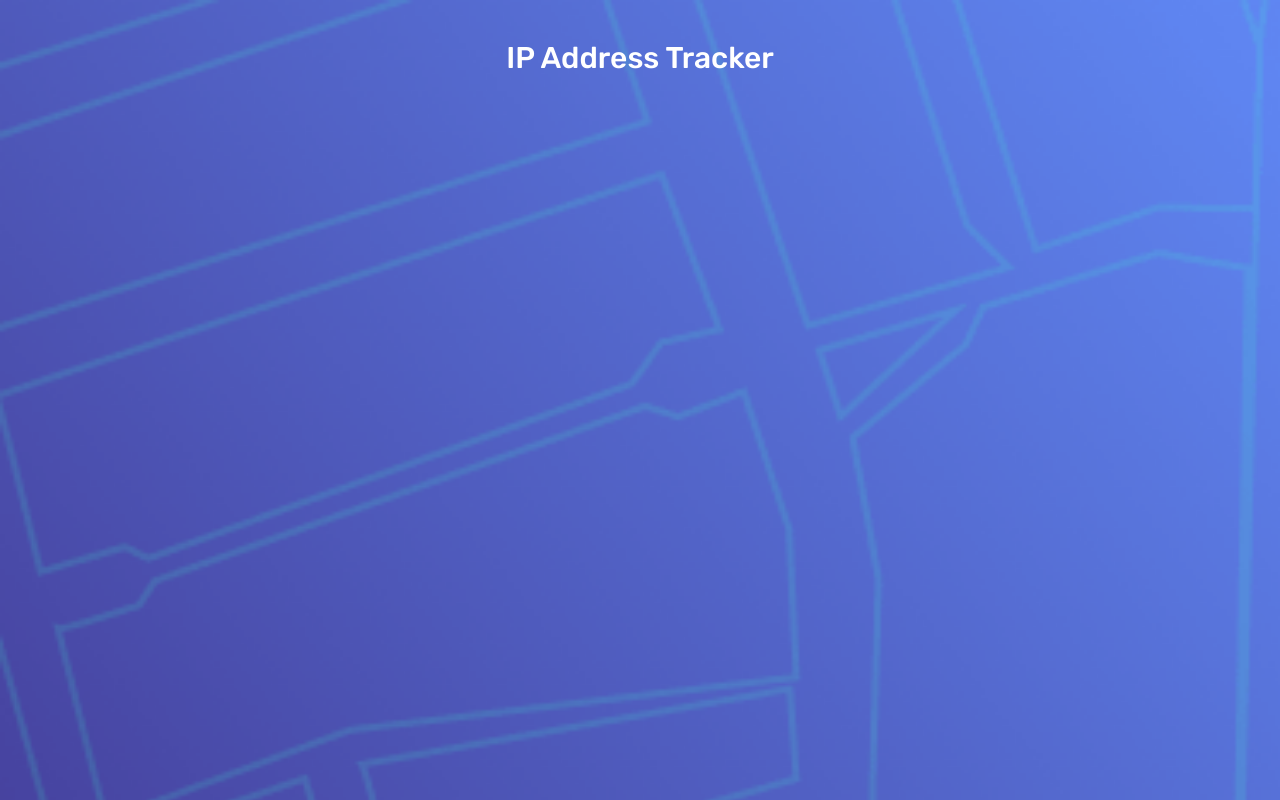
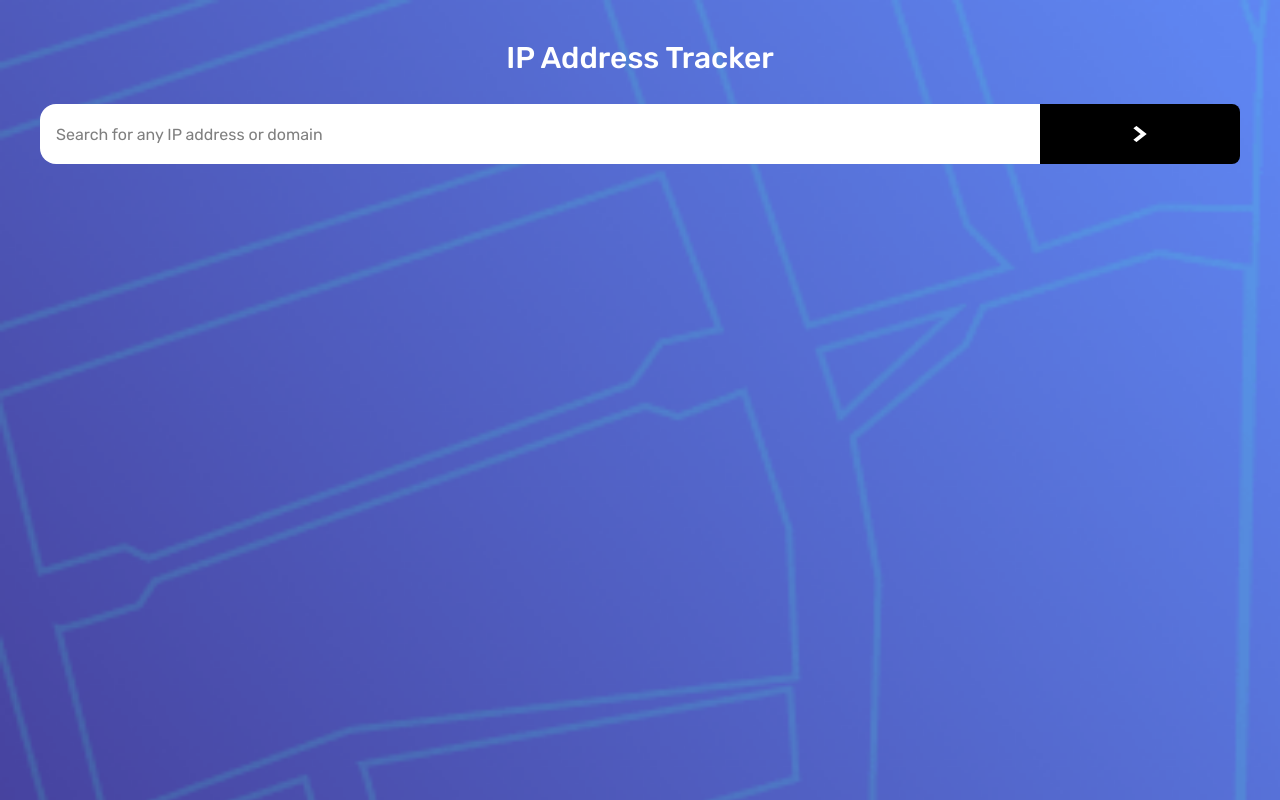
Before and after one commit to DiegoQR/ip-address-tracker, a React (Vite) app: page / in a window 1280 px wide. Built offline with nearby package versions, Linux system fonts and the light colour scheme.

Commit message:
Add SearchInput component and integrate it into MainPage

```diff
--- /dev/null
+++ b/src/components/SearchInput.tsx
@@ -0,0 +1,18 @@
+interface Props {
+    name: string;
+    placeholder: string;
+}
+
+function SearchInput ({ name, placeholder }: Props) {
+    return (<>
+        <form className="relative">
+            <label htmlFor={name} className="hidden">Search</label>
+            <input type="text" id={name} placeholder={placeholder} required className="w-full h-15 rounded-2xl bg-white text-black px-4 outline-very-dark-gray focus:outline-1"/>
+            <button type="submit" className="absolute top-0 right-0 bg-black h-full w-1/6 rounded-r-lg ">
+                <img src="/images/icon-arrow.svg" className="aspect-square w-4 mx-auto"/>
+            </button>
+        </form>
+    </>);
+}
+
+export default SearchInput;
--- /dev/null
+++ b/src/models/ipLocation.ts
@@ -0,0 +1,8 @@
+export type ip = string
+
+export interface ipGeolocation {
+    ipAddress: ip;
+    location: string;
+    timezone: string;
+    isp: string;
+}
--- a/src/pages/MainPage.tsx
+++ b/src/pages/MainPage.tsx
@@ -1,7 +1,10 @@
+import SearchInput from "../components/SearchInput";
+
 function MainPage() {
     return (<>
-        <main className='mx-10 text-center my-10'>
+        <main className='mx-10 text-center my-10 space-y-7'>
             <h1>IP Address Tracker</h1>
+            <SearchInput name="ip-search" placeholder="Search for any IP address or domain"/>
         </main>
     </>);
 }
```
